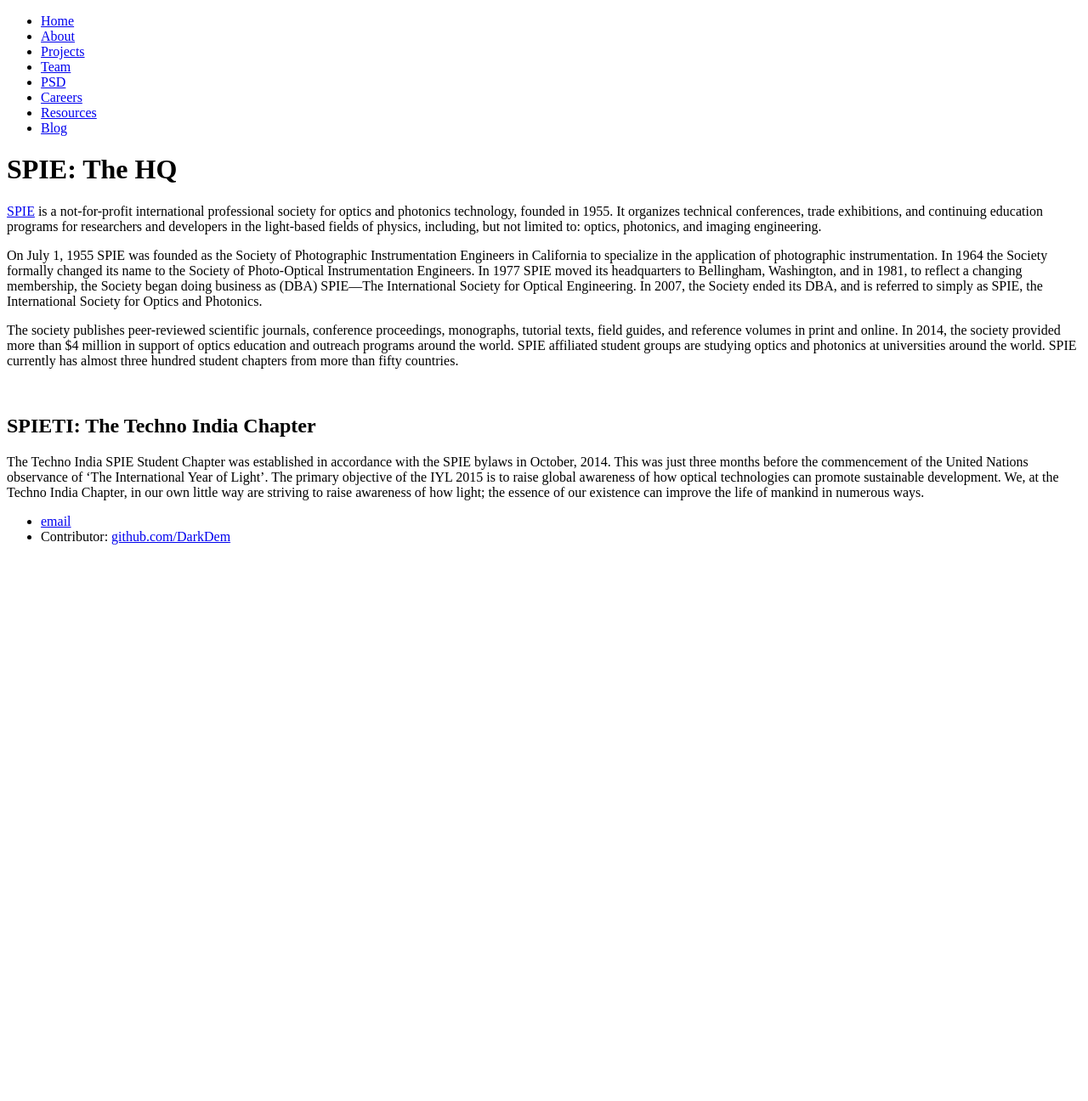
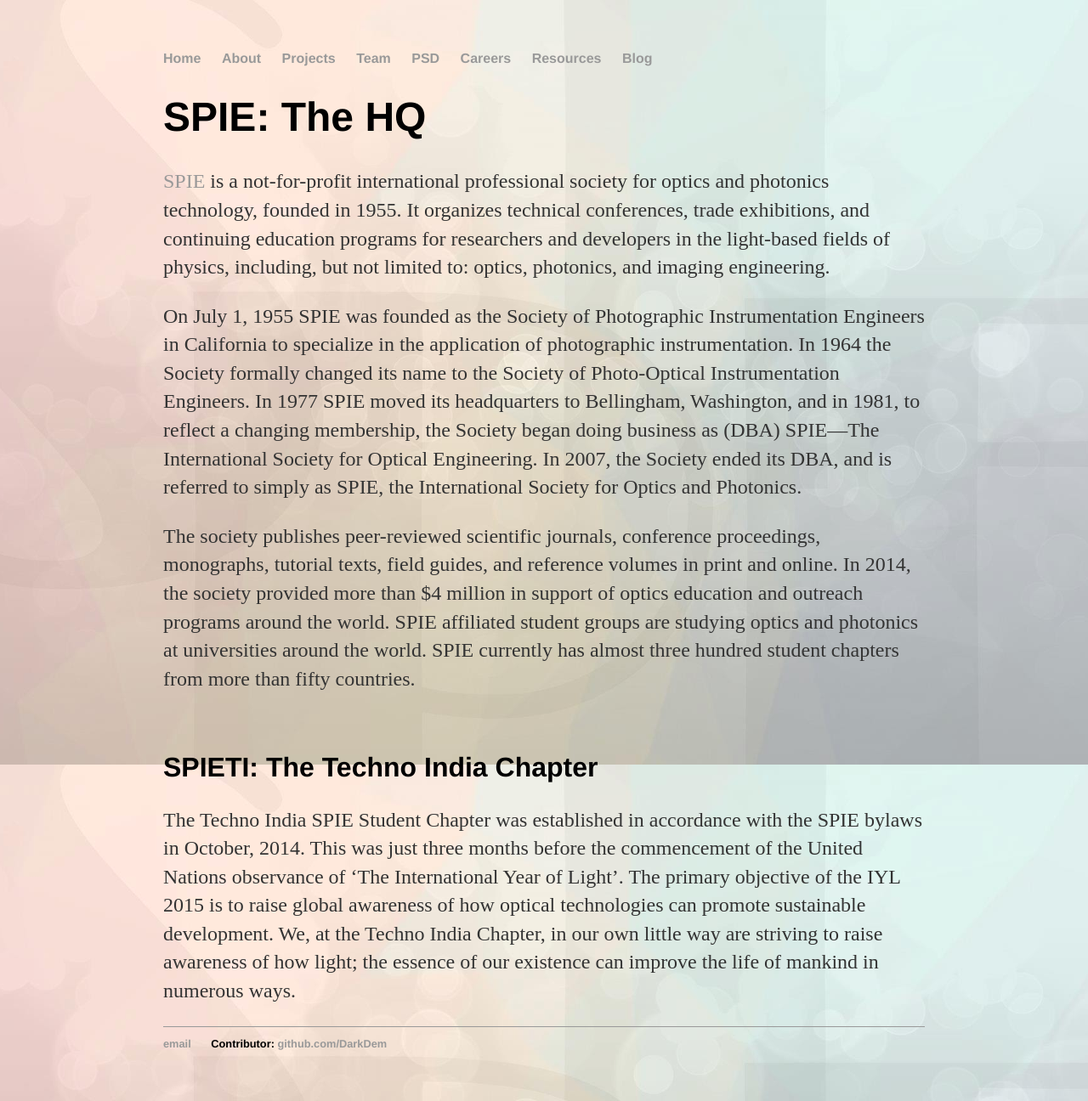
Before and after one commit to spietichapter/home, a Jekyll site: the page built from about/index.html, in a window 1280 px wide. Shown: the whole page at 85% size. Built offline with Jekyll 4.4.1, drawn with Linux system fonts in a browser that asks for light colours; before the commit the page ends 900 px from its top, so only the background shows below that.

Commit message:
Update default1.html

```diff
--- a/_layouts/default1.html
+++ b/_layouts/default1.html
@@ -3,7 +3,7 @@
 	<head>
 		<title>{{ page.title }}</title>
 		<!-- link to main stylesheet -->
-		<link rel="stylesheet" type="text/css" href="cssfiles/main1.css">
+		<link rel="stylesheet" type="text/css" href="../cssfiles/main1.css">
 	</head>
 	<body>
 		<nav>
```
